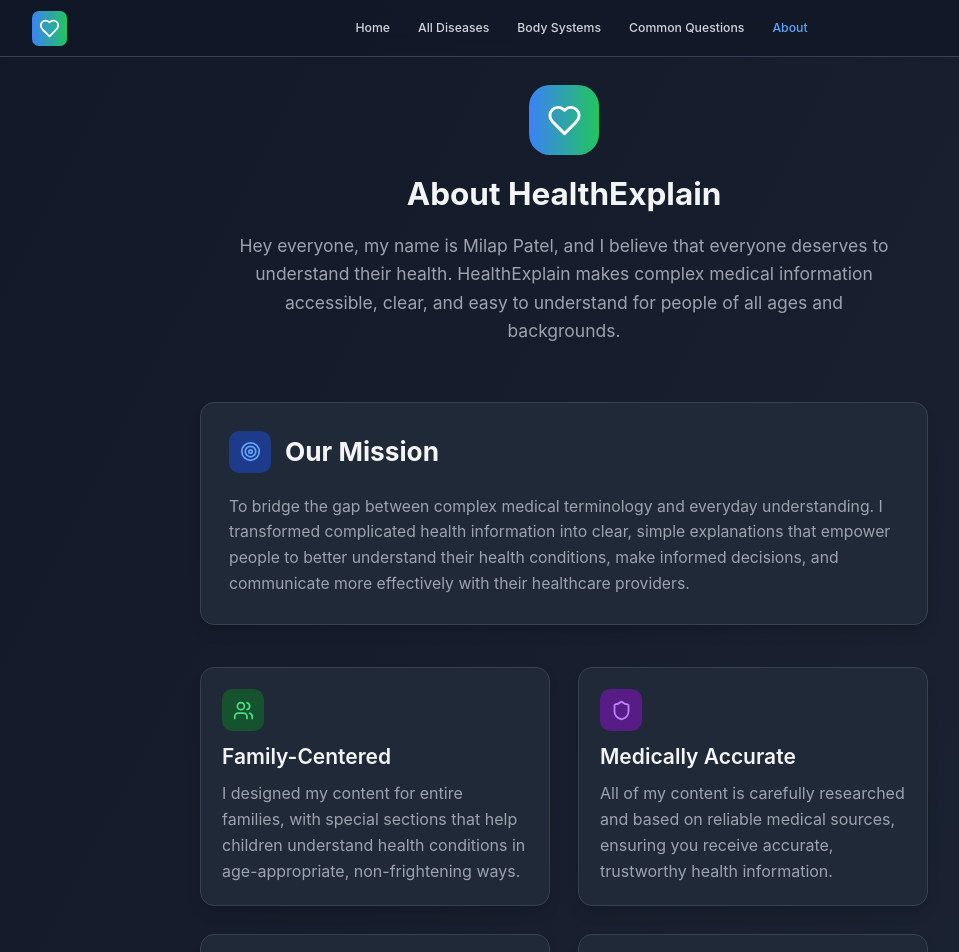
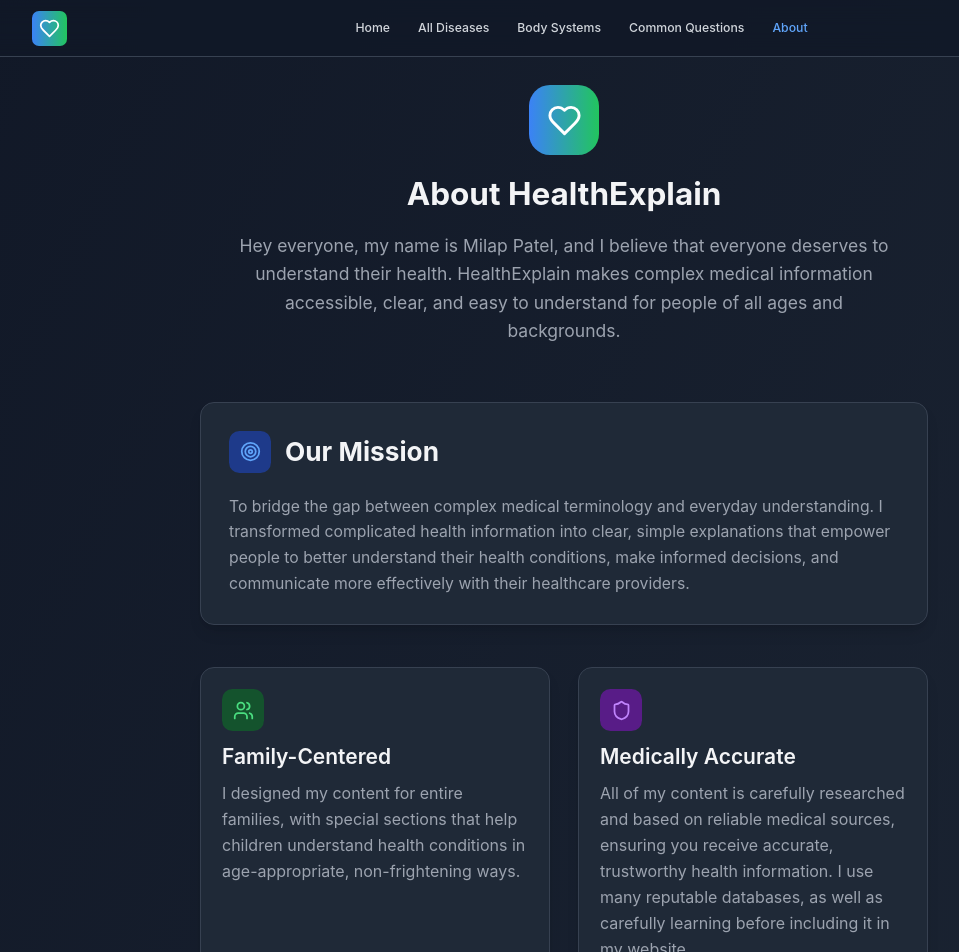
Before and after one commit to milappatel1/HealthGuide, a React (Vite) app: page /about in a window 1280 px wide. Shown: the top 952 px of the page, without its empty margins (76-1035 px from the left). Built offline with nearby package versions, Linux system fonts and the light colour scheme.

Commit message:
Update About.tsx

```diff
--- a/src/pages/About.tsx
+++ b/src/pages/About.tsx
@@ -61,7 +61,8 @@ const About: React.FC = () => {
           </h3>
           <p className="text-gray-600 dark:text-gray-400 leading-relaxed">
             All of my content is carefully researched and based on reliable medical sources,
-            ensuring you receive accurate, trustworthy health information.
+            ensuring you receive accurate, trustworthy health information. I use many reputable
+            databases, as well as carefully learning before including it in my website.
           </p>
         </div>
 
```
